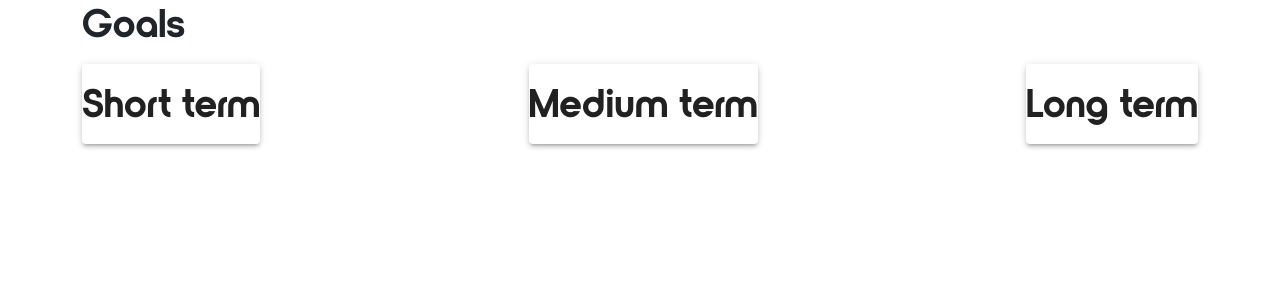
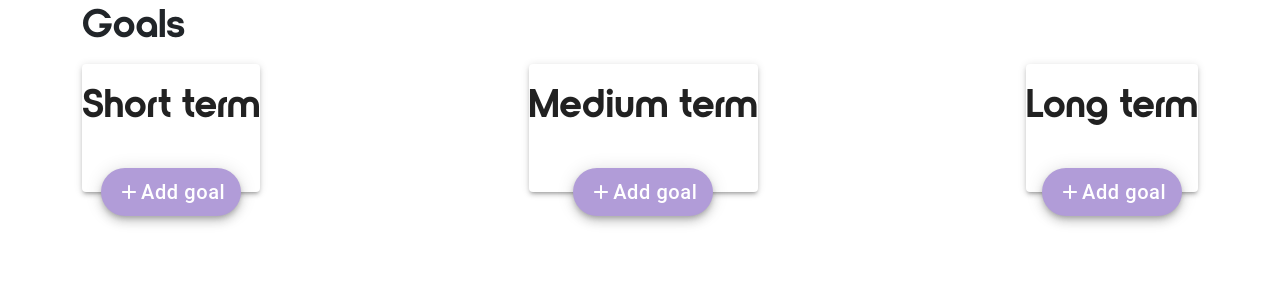
Before and after one commit to daniel-sungwon-lee/goals, a Next.js app: page / in a window 1280 px wide. Shown: the top 300 px of the page. Built offline with nearby package versions, Linux system fonts and the light colour scheme.

Commit message:
layout pt.2

```diff
--- a/components/goal.jsx
+++ /dev/null
@@ -1,12 +0,0 @@
-import { Paper } from "@mui/material";
-
-export default function Goal ({type}) {
-
-  return (
-    <>
-      <Paper className='paper' elevation={3}>
-        <h1 className="my-3">{type}</h1>
-      </Paper>
-    </>
-  )
-}
--- /dev/null
+++ b/components/goals.jsx
@@ -0,0 +1,40 @@
+import { AddRounded } from "@mui/icons-material";
+import { Box, Fab, Paper } from "@mui/material";
+import { useState } from "react";
+import localFont from 'next/font/local'
+
+const AcneSemi = localFont({ src: '../public/fonts/NordiquePro-Semibold.otf' })
+
+export default function Goals ({type}) {
+  const [list, setList] = useState([])
+
+  return (
+    <>
+      <Paper className='paper' elevation={3}>
+        <h1 className="my-3">{type}</h1>
+
+        <>
+          {
+            list.map(goal => {
+
+              return (
+                <></>
+              )
+            })
+          }
+        </>
+
+        <Box className="d-flex flex-column justify-content-center align-items-center"
+         sx={list.length > 0 ? {} : {minHeight: '75%'}}>
+          <Fab color="secondary" variant="extended" className={AcneSemi.className}
+           sx={{textTransform: 'none', color: 'white', fontSize: '20px'}} onClick={() => {
+            console.log(type)
+           }}>
+            <AddRounded />
+            Add goal
+          </Fab>
+        </Box>
+      </Paper>
+    </>
+  )
+}
--- a/pages/_app.js
+++ b/pages/_app.js
@@ -23,7 +23,7 @@ const globalCss = `
   box-sizing: border-box;
   padding: 0;
   margin: 0;
-  font-family: ${Acne.style.fontFamily} !important;
+  font-family: ${Acne.style.fontFamily};
 }
 
 html,
@@ -31,11 +31,11 @@ body {
   max-width: 100vw;
   overflow-x: hidden;
   background: #E5A490;
-  font-family: ${Acne.style.fontFamily} !important;
+  font-family: ${Acne.style.fontFamily};
 }
 
 ::selection {
-  background: #B19CD8;
+  background: #FF6978;
   color: white;
 }
 
--- a/pages/index.js
+++ b/pages/index.js
@@ -1,4 +1,4 @@
-import Goal from '@/components/goal'
+import Goals from '@/components/goals'
 import localFont from 'next/font/local'
 
 const Acne = localFont({ src: '../public/fonts/Nordique-Pro-Bold.otf' })
@@ -11,9 +11,9 @@ export default function Home() {
       <h1 className='logo mb-3'>Goals</h1>
 
       <div className='d-flex justify-content-between'>
-        <Goal type={'Short term'} />
-        <Goal type={'Medium term'} />
-        <Goal type={'Long term'} />
+        <Goals type={'Short term'} />
+        <Goals type={'Medium term'} />
+        <Goals type={'Long term'} />
       </div>
     </main>
   )
```
Also changed, not shown: components/dialog.jsx (added).
